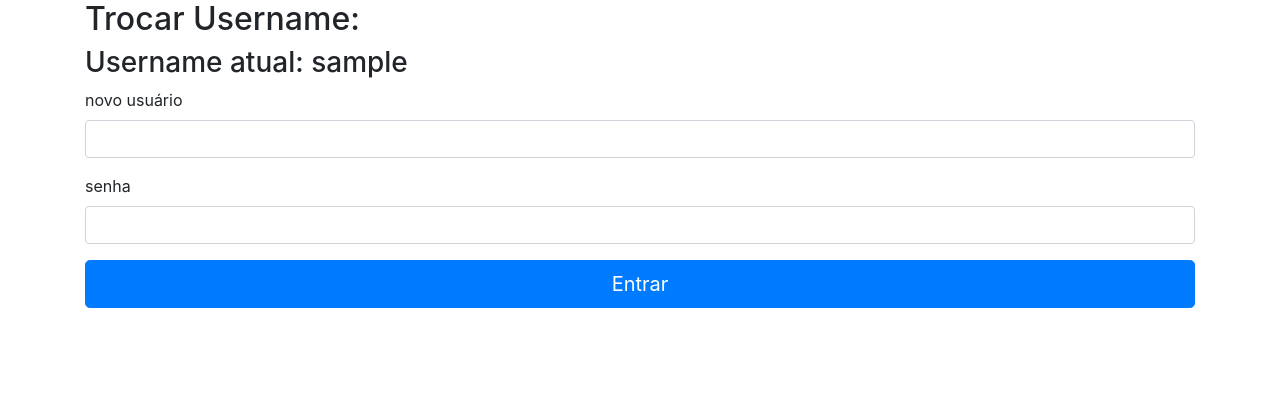
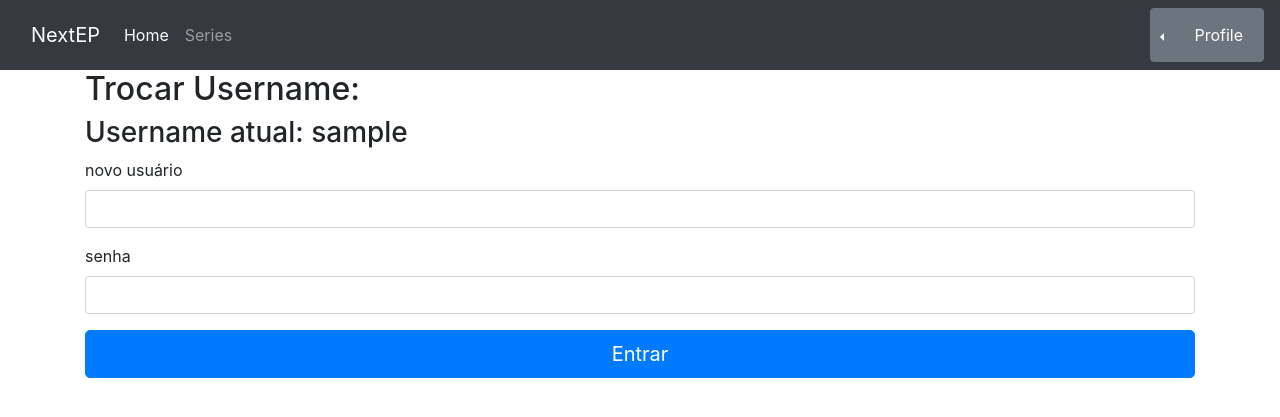
Before and after one commit to next-ep/next-ep, a Flask app: page /account/change_username in a window 1280 px wide. Shown: the top 417 px of the page. Run offline with Flask 2, Linux system fonts and the light colour scheme; the visitor is signed in with stand-in values (Sample User, id 1); data comes from the database, SQL or seed files in the repository; some libraries are stand-ins or nearby versions.

Commit message:
Feat crud usuario (#6)
* Configurações iniciais da navbar

* Configuracoes da navbar

* Finalizando configurações da navbar

* Ajustando index

* Efetuando ajustes

* ajustando botao para dropleft

* Mudando titulo da aba

```diff
--- a/app/auth/views.py
+++ b/app/auth/views.py
@@ -13,6 +13,9 @@ def index():
 
 @auth.route('/login', methods=['GET', 'POST'])
 def login():
+    if current_user.is_authenticated:
+        return redirect(url_for('auth.index'))
+
     form = LoginForm()
 
     if form.validate_on_submit():
@@ -29,6 +32,9 @@ def login():
 
 @auth.route('/signup', methods=['GET', 'POST'])
 def signup():
+    if current_user.is_authenticated:
+        return redirect(url_for('auth.index'))
+
     form = RegisterForm()
 
     if form.validate_on_submit():
@@ -49,7 +55,7 @@ def signup():
 @login_required
 def logout():
     logout_user()
-    return redirect(url_for('auth.index'))
+    return redirect(url_for('auth.login'))
 
 @auth.route('/account/change_password', methods=['GET', 'POST'])
 @login_required
--- a/app/templates/change_password.html
+++ b/app/templates/change_password.html
@@ -10,7 +10,6 @@
 {% endblock %}
 
 {% block content %}
-{% include 'components/navbar.html' %}
 <div class="container">
     <form class="-formsignin" method="POST" action="/account/change_password">
       <h2 class="form-signin-heading">Trocar Senha:</h2>
@@ -24,4 +23,5 @@
 {% endblock %}
 
 {% block scripts %}
+{{super()}}
 {% endblock %}
--- a/app/templates/change_username.html
+++ b/app/templates/change_username.html
@@ -10,7 +10,6 @@
 {% endblock %}
 
 {% block content %}
-{% include 'components/navbar.html' %}
 <div class="container">
     <form class="-formsignin" method="POST" action="/account/change_username">
       <h2 class="form-signin-heading">Trocar Username:</h2>
@@ -24,4 +23,5 @@
 {% endblock %}
 
 {% block scripts %}
+{{super()}}
 {% endblock %}
--- a/app/templates/components/base.html
+++ b/app/templates/components/base.html
@@ -16,6 +16,7 @@
         {% endblock %}
     </head>
     <body>
+        {% include 'components/navbar.html' %}
         <!-- Your page content -->
         {% block content %}{% endblock %}
 
--- a/app/templates/components/navbar.html
+++ b/app/templates/components/navbar.html
@@ -0,0 +1,45 @@
+<nav class="navbar navbar-expand-lg navbar-dark bg-dark">
+    <div class="container-fluid">
+      <a class="navbar-brand" href="{{url_for('auth.index')}}">NextEP</a>
+      <button class="navbar-toggler" type="button" data-bs-toggle="collapse" data-bs-target="#navbarText" aria-controls="navbarText" aria-expanded="false" aria-label="Toggle navigation">
+        <span class="navbar-toggler-icon"></span>
+      </button>
+      <div class="collapse navbar-collapse" id="navbarText">
+        <ul class="navbar-nav me-auto mb-2 mb-lg-0">
+          <li class="nav-item">
+            <a class="nav-link active" aria-current="page" href="{{url_for('auth.index')}}">Home</a>
+          </li>
+          <li class="nav-item">
+            <a class="nav-link" href="#">Series</a>
+          </li>
+        </ul>
+      </div>
+    </div>
+    <ul class="navbar-nav justify-content-end">
+        {%if current_user.is_authenticated%}
+        <div class="btn-group">
+          <div class="btn-group dropleft" role="group">
+            <button type="button" class="btn btn-secondary dropdown-toggle dropdown-toggle-split" data-toggle="dropdown" aria-haspopup="true" aria-expanded="false">
+              <span class="sr-only">Dropleft</span>
+            </button>
+            <div class="dropdown-menu">
+              <li><a class="nav-link" href="{{url_for('auth.change_username')}}">Change Username</a></li>
+              <li><a class="nav-link" href="{{url_for('auth.change_password')}}">Change Password</a></li>
+              <li><hr class="dropdown-divider"></li>
+              <li><a class="nav-link active" aria-current="page" href="{{url_for('auth.logout')}}">Logout</a></li>
+            </div>
+          </div>
+          <button type="button" class="btn btn-secondary">
+            <li><a class="nav-link active" aria-current="page" href="#">Profile</a></li>
+          </button>
+        </div>
+        {%else%}
+        <li class="nav-item">
+            <a class="nav-link active" aria-current="page" href="{{url_for('auth.signup')}}">SignUp</a>
+          </li>
+          <li class="nav-item">
+            <a class="nav-link" href="{{url_for('auth.login')}}">Login</a>
+        </li>
+        {%endif%}
+    </ul>
+</nav>
--- a/app/templates/login.html
+++ b/app/templates/login.html
@@ -10,7 +10,6 @@
 {% endblock %}
 
 {% block content %}
-{% include 'components/navbar.html' %}
 <div class="container">
     <form class="-formsignin" method="POST" action="/login">
       <h2 class="form-signin-heading">Realize o Login:</h2>
@@ -24,4 +23,5 @@
 {% endblock %}
 
 {% block scripts %}
+{{super()}}
 {% endblock %}
--- a/app/templates/signup.html
+++ b/app/templates/signup.html
@@ -2,7 +2,7 @@
 {% import "bootstrap/form.html" as wtf %}
 
 {% block title %}
-<title>Nome Projeto - Cadastro</title>
+<title>NextEP - Cadastro</title>
 {% endblock %}
 
 {% block styles %}
@@ -23,4 +23,5 @@
 {% endblock %}
 
 {% block scripts %}
+{{super()}}
 {% endblock %}
```
Also changed, not shown: app/templates/index.html (+7 -2 lines).
